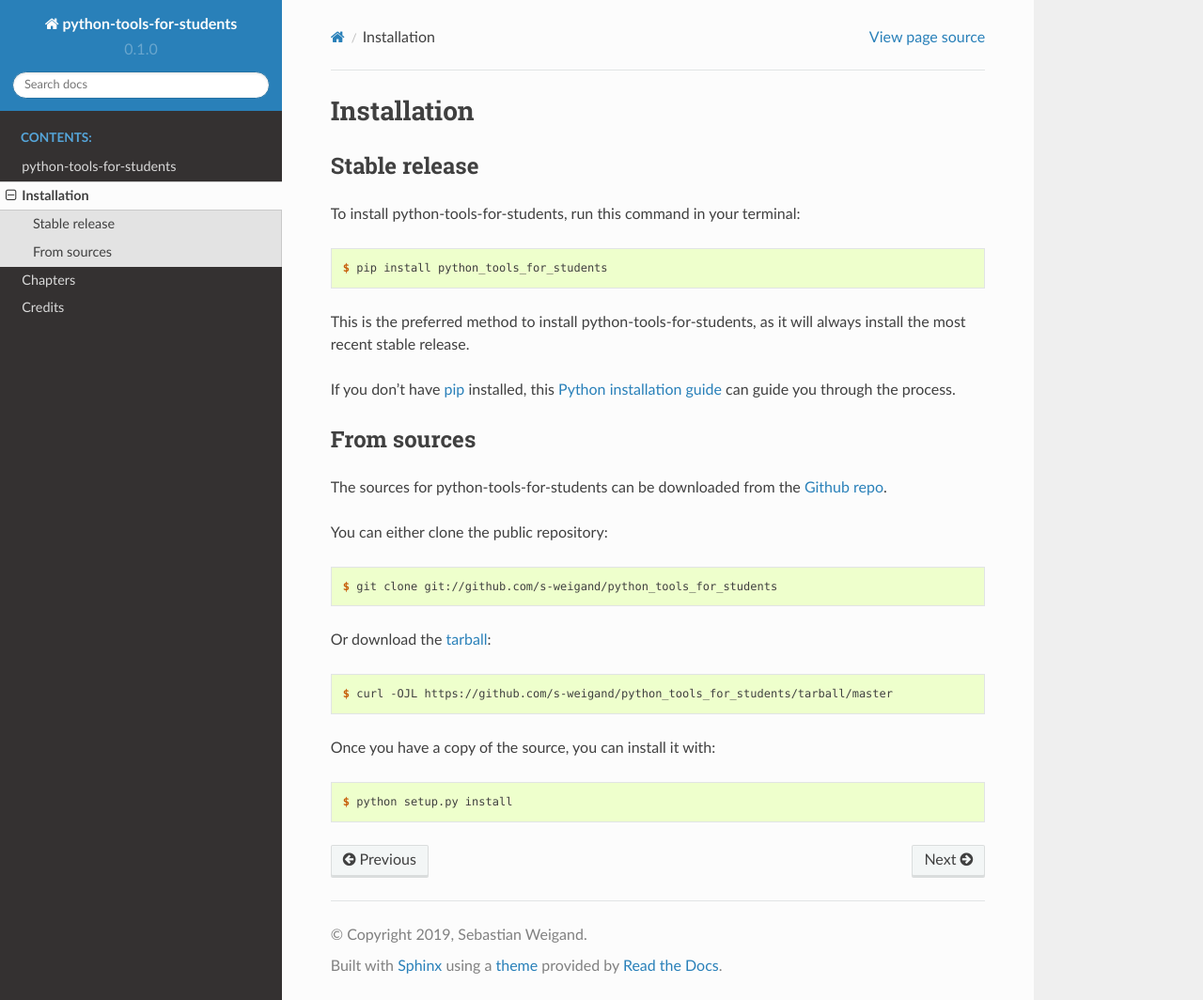
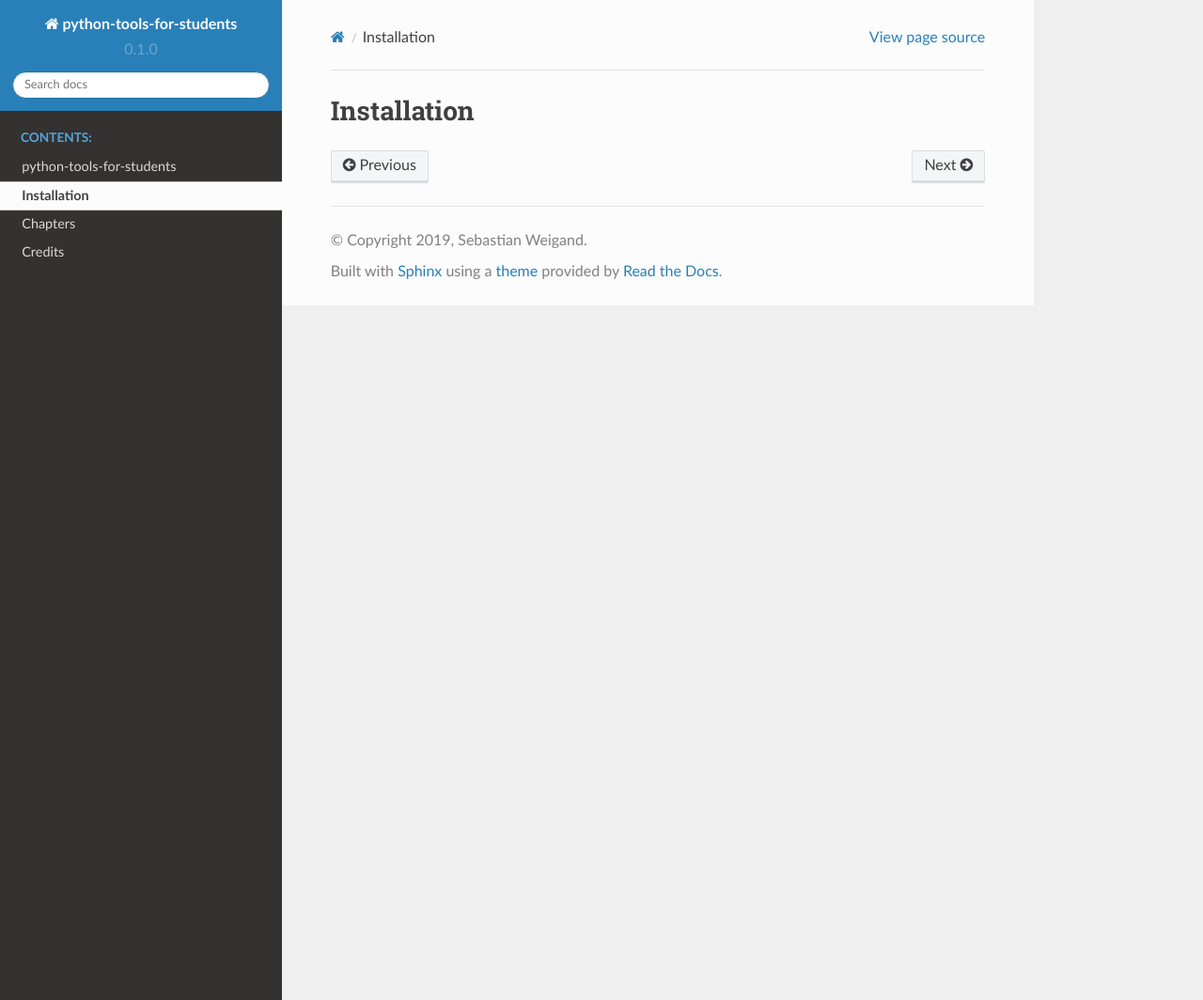
Before and after one commit to students-teach-students/python-tools-for-students, a Sphinx documentation site: the page built from docs/installation.rst, in a window 1280 px wide and 1064 px high. Shown: the whole window at 94% size. Built offline with Sphinx 7.4.7 and the Read the Docs theme 2.0.0, drawn with Linux system fonts in a browser that asks for light colours; pages that are not in the unit, such as notebooks, are missing from menus.

Commit message:
fixed binder link

```diff
--- a/docs/conf.py
+++ b/docs/conf.py
@@ -93,7 +93,7 @@
 
         This page was generated from `{{ docname }}`__.
         Interactive online version:
-        :raw-html:`<a href="https://mybinder.org/v2/gh/students-teach-students/python-tools-for-students/master?filepath={{ docname | urlencode | replace('/','%2F') }}"><img alt="Binder badge" src="https://mybinder.org/badge_logo.svg" style="vertical-align:text-bottom"></a>`
+        :raw-html:`<a href="https://mybinder.org/v2/gh/s-weigand/python-tools-for-students/test-remove-hashtag/master?urlpath=lab/tree/{{ docname }}"><img alt="Binder badge" src="https://mybinder.org/badge_logo.svg" style="vertical-align:text-bottom"></a>`
 
     __ https://github.com/students-teach-students/python-tools-for-students/blob/master/{{ docname | urlencode }}
 
--- a/docs/installation.rst
+++ b/docs/installation.rst
@@ -3,49 +3,3 @@
 ============
 Installation
 ============
-
-
-Stable release
---------------
-
-To install python-tools-for-students, run this command in your terminal:
-
-.. code-block:: console
-
-    $ pip install python_tools_for_students
-
-This is the preferred method to install python-tools-for-students, as it will always install the most recent stable release.
-
-If you don't have `pip`_ installed, this `Python installation guide`_ can guide
-you through the process.
-
-.. _pip: https://pip.pypa.io
-.. _Python installation guide: http://docs.python-guide.org/en/latest/starting/installation/
-
-
-From sources
-------------
-
-The sources for python-tools-for-students can be downloaded from the `Github repo`_.
-
-You can either clone the public repository:
-
-.. code-block:: console
-
-    $ git clone git://github.com/s-weigand/python_tools_for_students
-
-Or download the `tarball`_:
-
-.. code-block:: console
-
-    $ curl -OJL https://github.com/s-weigand/python_tools_for_students/tarball/master
-
-Once you have a copy of the source, you can install it with:
-
-.. code-block:: console
-
-    $ python setup.py install
-
-
-.. _Github repo: https://github.com/s-weigand/python_tools_for_students
-.. _tarball: https://github.com/s-weigand/python_tools_for_students/tarball/master
```
Also changed, not shown: README.md (+1 -0 lines), docs/index.rst (+6 -6 lines).
